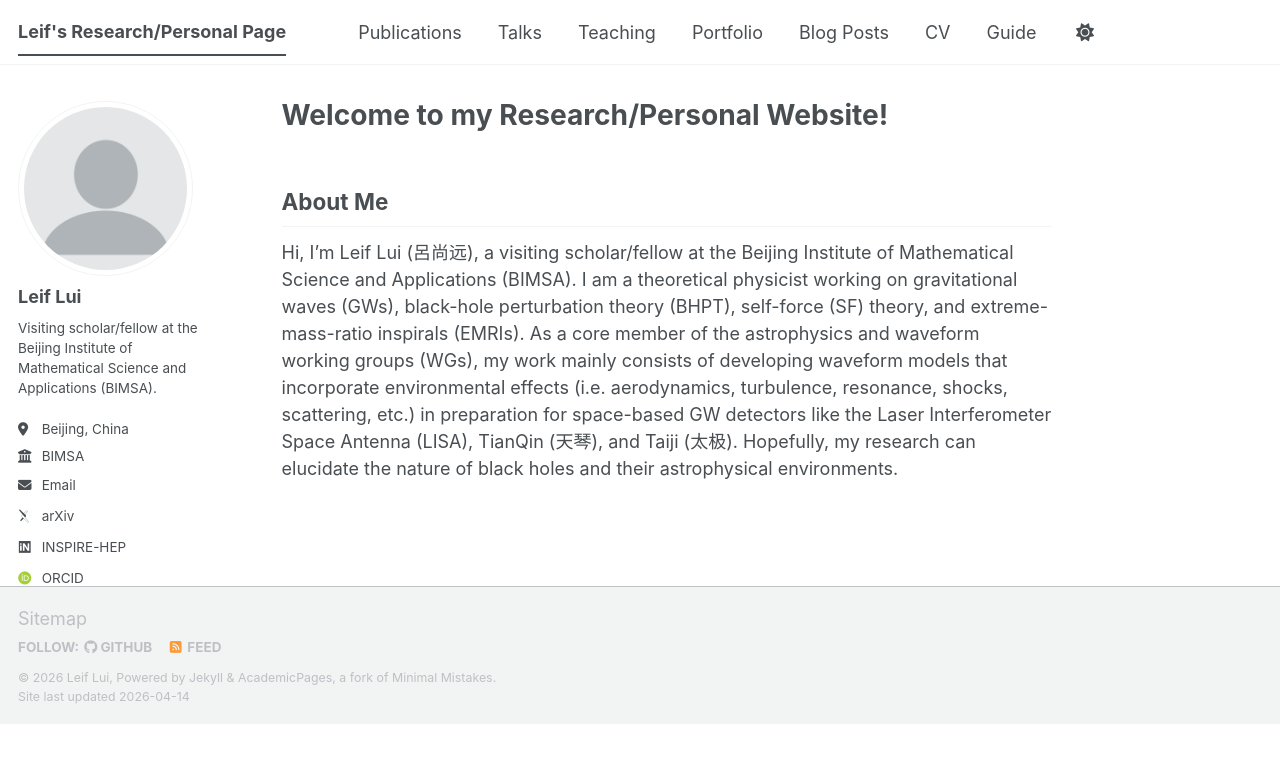
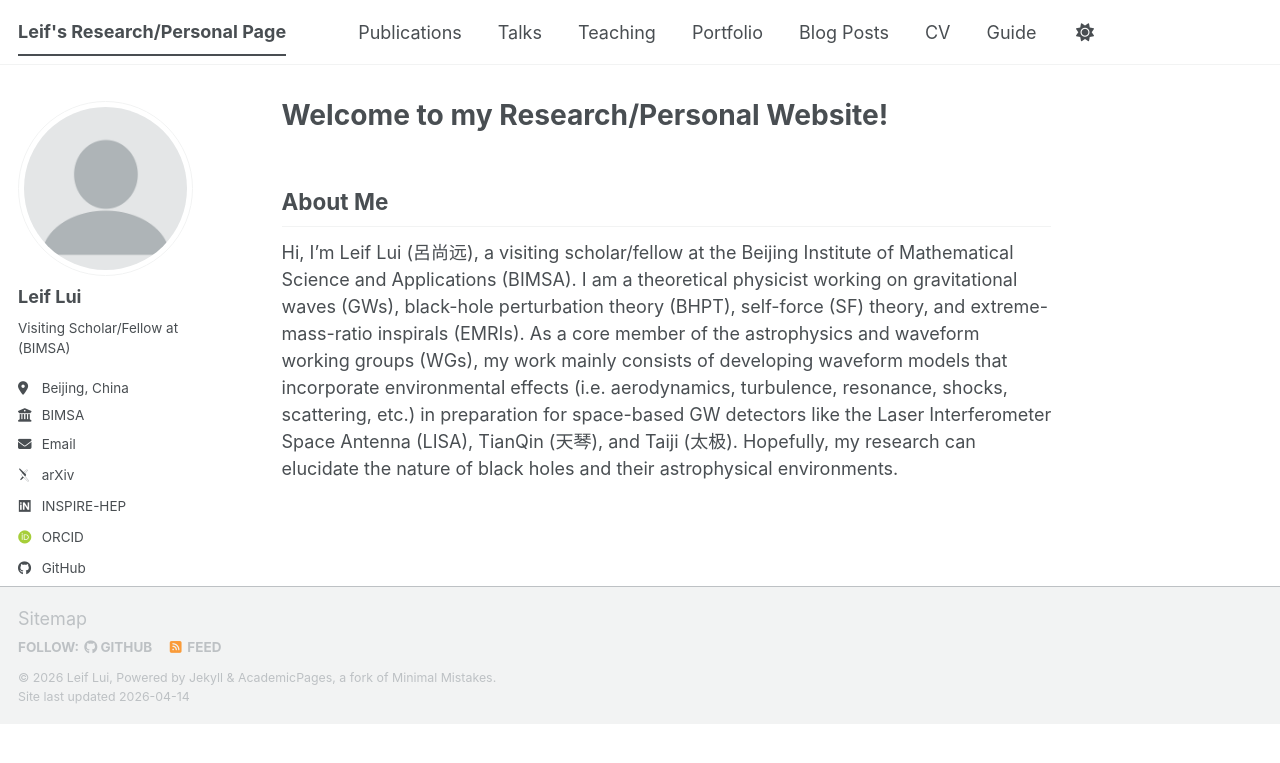
Before and after one commit to leiflui/leiflui.github.io, a Jekyll site: the page built from _pages/about.md, in a window 1280 px wide. Shown: the top 763 px of the page. Built offline with Jekyll 4.4.1, drawn with Linux system fonts in a browser that asks for light colours; some web fonts are replaced; a script bundle is joined from its source files by our own code; library files that are not in the unit come from our copies.

Commit message:
Update _config.yml

```diff
--- a/_config.yml
+++ b/_config.yml
@@ -26,7 +26,7 @@
   avatar           : "profile.png"
   name             : "Leif Lui"
   pronouns         : # example: "she/her"
-  bio              : "Visiting scholar/fellow at the Beijing Institute of Mathematical Science and Applications (BIMSA)."
+  bio              : "Visiting Scholar/Fellow at (BIMSA)"
   location         : "Beijing, China"
   employer         : "BIMSA"
   uri              : # URL
```
